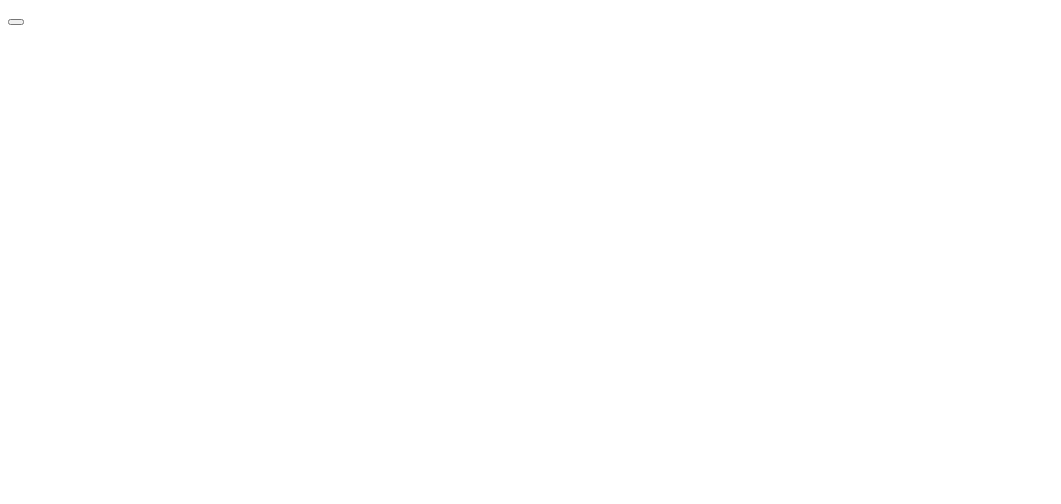
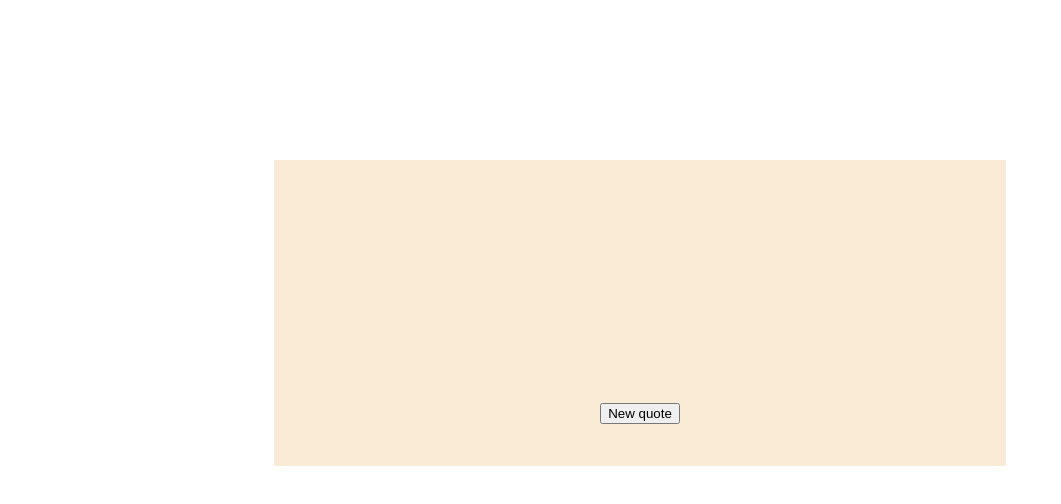
Before and after one commit to schoettker/random-quote-generator, a plain HTML site: page index.html in a window 1280 px wide. Shown: the whole page, without its empty margins (0-1061 px from the left). Drawn offline with Linux system fonts and the light colour scheme.

Commit message:
add link to styleshett and add a container to the DOM

```diff
--- a/index.html
+++ b/index.html
@@ -2,11 +2,13 @@
 <html>
 <head>
   <meta http-equiv="content-type" content="text/html; charset=utf-8" />
+  <link rel="stylesheet" href="styles.css" type="text/css" />
   <title>Random Quote Machine</title>
 </head>
 <body>
-  <button id='new-quote'></button>
-  <div id='output'>
+  <div class='container'>
+    <div id='output'></div>
+    <button id='new-quote'>New quote</button>
   </div>
   <script src='script.js'></script>
 </body>
```
